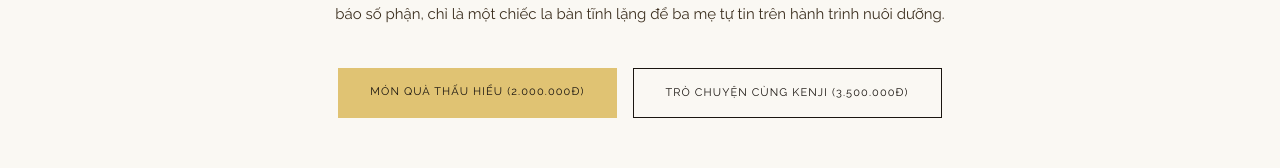
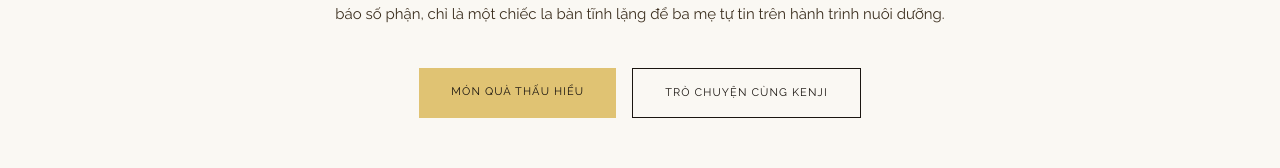
Before and after one commit to kenjiphambht-svg/coachkenjipham-web, a Next.js app: page /kidbook in a window 1280 px wide. Shown: the part 539-707 px from the top of the page. Built offline with nearby package versions, Linux system fonts and the light colour scheme.

Commit message:
Edit /src/pages/kidbook.tsx

```diff
--- a/src/pages/kidbook.tsx
+++ b/src/pages/kidbook.tsx
@@ -199,14 +199,14 @@ export default function Home() {
                 onClick={(e) => scrollToSection(e, "pricing")}
                 className="font-sans text-[11px] tracking-widest uppercase bg-gold-brand text-ink px-8 py-4 hover:bg-gold transition-all duration-300 hover:shadow-lg hover:scale-105"
               >
-                MÓN QUÀ THẤU HIỂU (2.000.000đ)
+                MÓN QUÀ THẤU HIỂU
               </a>
               <a
                 href="#pricing"
                 onClick={(e) => scrollToSection(e, "pricing")}
                 className="font-sans text-[11px] tracking-widest uppercase border border-ink text-ink px-8 py-4 hover:bg-ink hover:text-cream transition-all duration-300 hover:shadow-lg hover:scale-105"
               >
-                TRÒ CHUYỆN CÙNG KENJI (3.500.000đ)
+                TRÒ CHUYỆN CÙNG KENJI
               </a>
             </div>
           </div>
```
